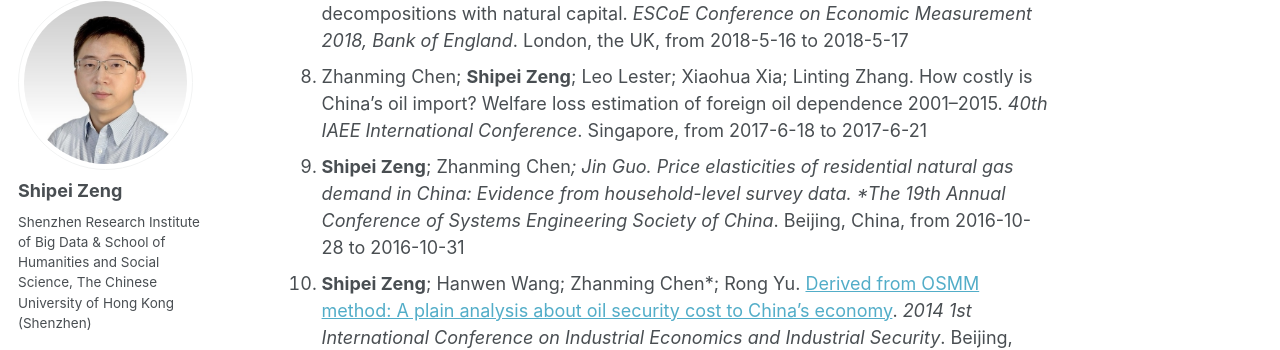
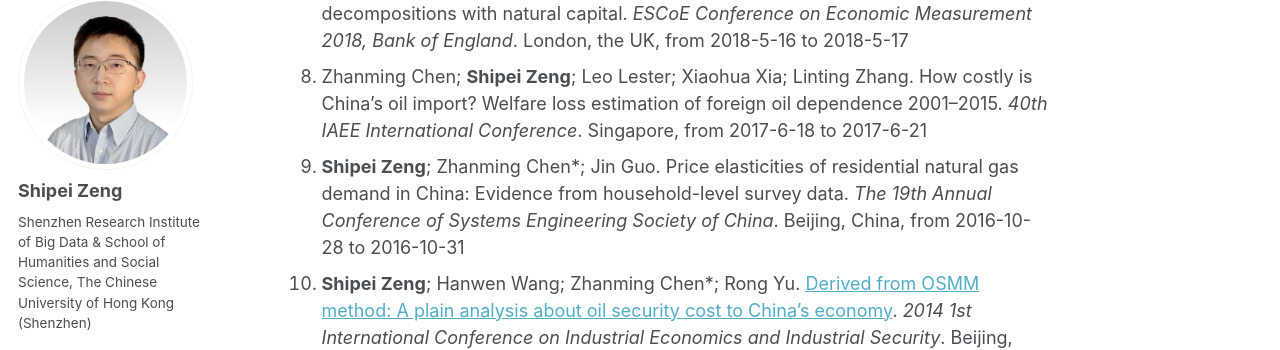
Before and after one commit to shipei-zeng/shipei-zeng.github.io, a Jekyll site: the page built from _pages/research.md, in a window 1280 px wide and 900 px high, scrolled down 1691 px. Shown: the part 104-454 px from the top of the window. Built offline with Jekyll 4.4.1, drawn with Linux system fonts in a browser that asks for light colours; a script that is not in the unit is left out.

```diff
--- a/_pages/research.md
+++ b/_pages/research.md
@@ -9,7 +9,7 @@ Journal Articles
 1. __Shipei Zeng__; Jie Chen*. [Empowerment of smart governance for local governments in China: Lessons from Shenzhen](https://link.springer.com/article/10.1007/s13132-025-02761-2). *Journal of the Knowledge Economy* 2025, May 2: 1-19.
 1. Shan Dai; Jiayu Zhang; Zhelin Huang; __Shipei Zeng__*. [Fire prediction and risk identification with interpretable machine learning](https://onlinelibrary.wiley.com/doi/10.1002/for.3266?af=R). _Journal of Forecasting_, 2025, Mar 2: 1-17 (SSCI)
 1. __Shipei Zeng__*; Deyu Rao. [Random forests with economic roots: Explaining machine learning in hedonic imputation](https://link.springer.com/article/10.1007/s10614-024-10798-9). _Computational Economics_, 2024, Nov 26: 1-25 (SCI & SSCI)
-1. Ximing Zhang; Huan Xu; Qiuling Yu; **Shipei Zeng**; Shan Dai; Haowen Yang; Shuhan Wu*. [License recommendation for open source projects in the power industry](https://www.sciencedirect.com/science/article/abs/pii/S095058492300246X). _Information and Software Technology_, 2024, 167, 107391 (SCI)
+1. Ximing Zhang; Huan Xu; Qiuling Yu; __Shipei Zeng__; Shan Dai; Haowen Yang; Shuhan Wu*. [License recommendation for open source projects in the power industry](https://www.sciencedirect.com/science/article/abs/pii/S095058492300246X). _Information and Software Technology_, 2024, 167, 107391 (SCI)
 1. __Shipei Zeng__; Zhanming Chen*; Ahmed Alsaedi; Tasawar Hayat. [Price elasticity, block tariffs, and equity of natural gas demand in China: Investigation based on household-level survey data](https://www.sciencedirect.com/science/article/abs/pii/S0959652618301458). _Journal of Cleaner Production_, 2018, 179: 441-449 (SCI)
 1. Zhanming Chen*; __Shipei Zeng__; Leo Lester; Lin-Ting Zhang; Xiaohua Xia; Shiyun Xu*; Ahmed Alsaedi; Tasawar Hayat. [Economic cost of China’s oil import: Welfare estimation for 2001–2015](https://www.sciencedirect.com/science/article/abs/pii/S0921344918300399). _Resources, Conservation and Recycling_, 2018, 132: 158-167 (SCI)
 1. __Shipei Zeng__; Zhanming Chen*. [Impact of fossil fuel subsidy reform in China: Estimations of household welfare effects based on 2007–2012 data](https://www.tandfonline.com/doi/full/10.1080/20954816.2016.1218669). _Economic and Political Studies_, 2016, 4: 299-318
@@ -24,7 +24,7 @@ Conferences
 1. __Shipei Zeng__; Stephanie Parsons; Erwin Diewert; Kevin Fox*. [Industry and state level value added and productivity decompositions](https://conference.unsw.edu.au/content/dam/pdfs/business/caer/research-reports/emg-workshop-2018/emg2018-6_SZeng_EMG-Slides.pdf). _EMG Workshop 2018_. Sydney, Australia, from 2018-11-29 to 2018-11-30
 1. Kevin Fox*; Khanh Hoang; __Shipei Zeng__. Value added and productivity decompositions with natural capital. _ESCoE Conference on Economic Measurement 2018, Bank of England_. London, the UK, from 2018-5-16 to 2018-5-17
 1. Zhanming Chen; __Shipei Zeng__; Leo Lester; Xiaohua Xia; Linting Zhang. How costly is China's oil import? Welfare loss estimation of foreign oil dependence 2001–2015. _40th IAEE International Conference_. Singapore, from 2017-6-18 to 2017-6-21
-1. __Shipei Zeng__; Zhanming Chen*; Jin Guo. Price elasticities of residential natural gas demand in China: Evidence from household-level survey data. *The 19th Annual Conference of Systems Engineering Society of China*. Beijing, China, from 2016-10-28 to 2016-10-31
+1. __Shipei Zeng__; Zhanming Chen*; Jin Guo. Price elasticities of residential natural gas demand in China: Evidence from household-level survey data. _The 19th Annual Conference of Systems Engineering Society of China_. Beijing, China, from 2016-10-28 to 2016-10-31
 1. __Shipei Zeng__; Hanwen Wang; Zhanming Chen*; Rong Yu. [Derived from OSMM method: A plain analysis about oil security cost to China’s economy](https://link.springer.com/chapter/10.1007/978-3-662-44085-8_19). _2014 1st International Conference on Industrial Economics and Industrial Security_. Beijing, China, from 2014-7-23 to 2014-7-26
 
 Reports
```
